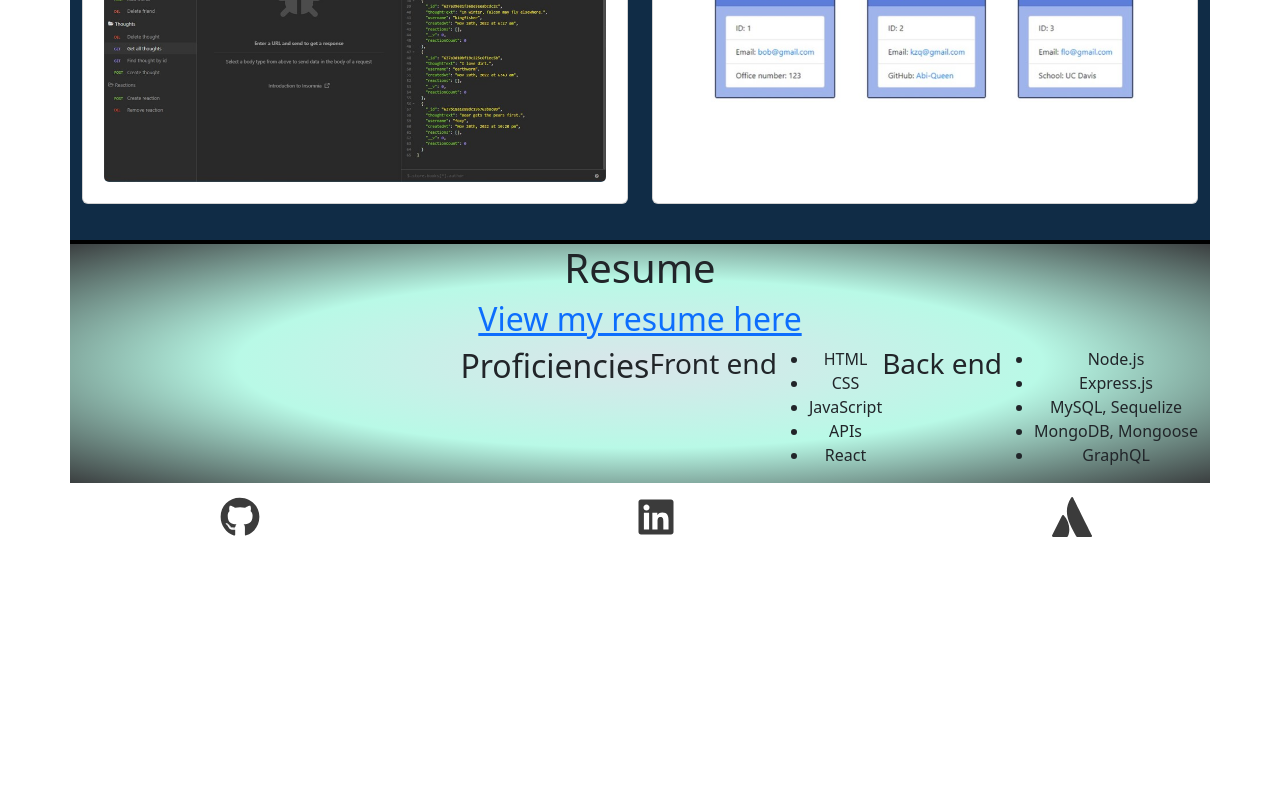
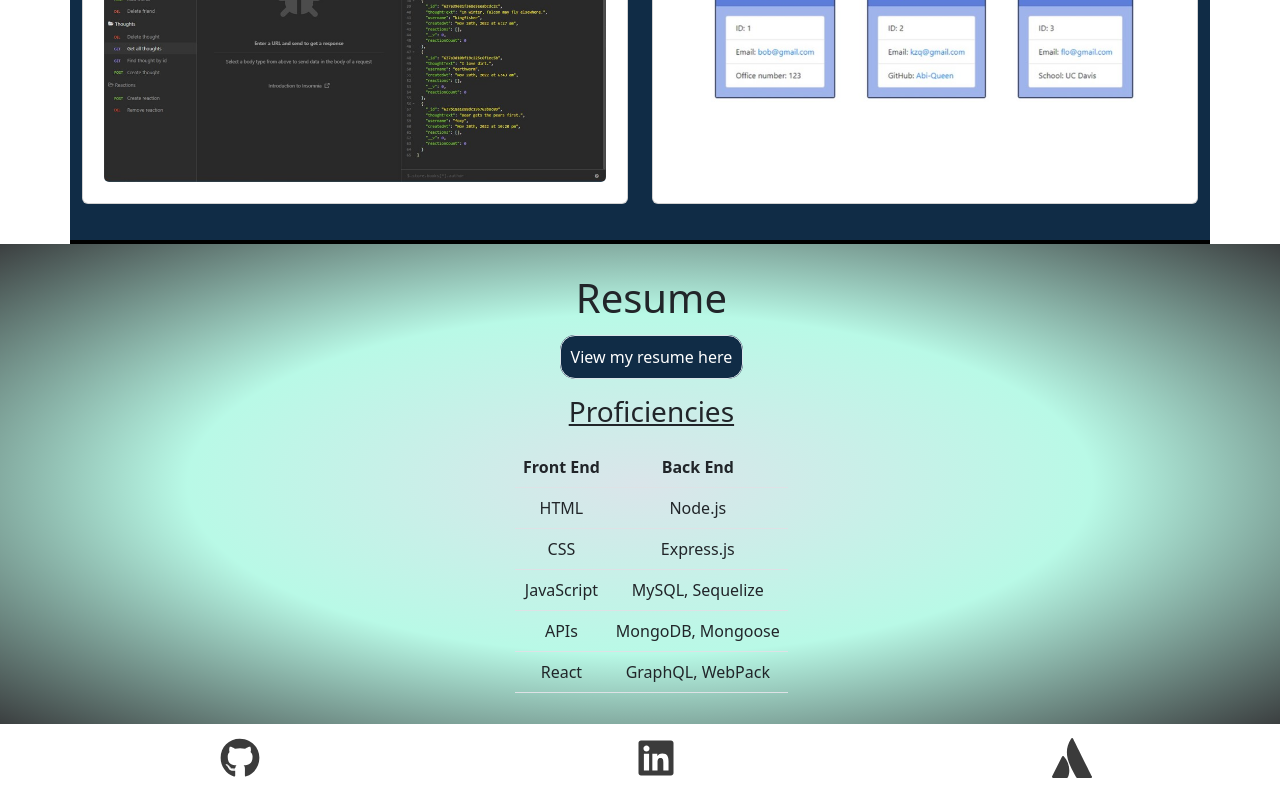
Before and after one commit to Abi-Queen/abi-queen-spa, a React (Create React App) app: page / in a window 1280 px wide. Shown: the part 1719-2519 px from the top of the page. Before the commit the page ends 2278 px from the top, so only its background shows below. Built offline with nearby package versions, Linux system fonts and the light colour scheme.

Commit message:
formatted contact-form, added submit msg

```diff
--- a/src/App.css
+++ b/src/App.css
@@ -200,6 +200,12 @@ nav ul li a:hover {
   text-decoration: none;
 }
 
+.card-title a:hover {
+  text-shadow: 0 0 10px white;
+  font-weight: bold;
+  color: rgb(59, 59, 59)
+}
+
 .card-text {
   font-style: italic;
   font-size: 14px;
@@ -224,21 +230,27 @@ nav ul li a:hover {
 
 /* PORTFOLIO STYLES END */
 
-/* RESUME STYLES START */
+/* CONTACT STYLES START */
 
-/* RESUME STYLES END */
+#contact {
+  display: flex;
+  display: block;
+  margin: auto;
+}
 
-/* CONTACT STYLES START */
+#contact-form {
+display: flex-row;
+padding-left: 10%;
+padding: 10px
+}
 
 form {
   width: 40%;
-  border: 1px solid black
 }
 
 input {
   font-size: 1rem;
   padding: 0.25rem;
-  border: 1px solid black;
   outline: none;
   border-radius: 3px;
   transition: box-shadow 0.2s;
@@ -258,9 +270,9 @@ textarea {
 
 button {
   background: var(--primary);
-  border: 0;
   border-radius: 5px;
   color: black;
+  background-color: grey;
   cursor: pointer;
   font-size: 16px;
   font-weight: 600;
@@ -268,7 +280,48 @@ button {
   padding: 10px 15px;
 }
 
+/* CONTACT STYLES END */
 
+/* RESUME STYLES START */
+
+#resume {
+  align-items: center;
+  padding: 15px
+}
+
+#resume-list {
+  text-align: center;
+  align-items: center;
+  padding-left: 40%
+}
+
+#resume h1 {
+  padding: 15px
+}
+
+#resume h3 {
+  padding: 10px;
+  text-decoration: underline
+}
+
+#resume-link a {
+  color: white;
+  text-decoration: none;
+  background-color: var(--tertiary-color);
+  border: 1px solid var(--primary-color);
+  border-radius: 15px;
+  padding: 10px
+}
+
+#resume-link a:hover {
+  text-shadow: 0 0 10px white;
+  font-weight: bold;
+  background-color: var(--secondary-color)
+}
+
+/* RESUME STYLES START */
+
+/* FOOTER STYLES START */
 
 footer {
   background-color: var(--fourth-color);
--- a/src/components/Contact/index.js
+++ b/src/components/Contact/index.js
@@ -12,6 +12,7 @@ function ContactForm () {
         e.preventDefault()
         if (!errorMessage) {
             console.log('Submit form', formState)
+            setErrorMessage('Thanks! I look forward to chatting with you.')
         }
     }
 
@@ -25,7 +26,7 @@ function ContactForm () {
             }
         } else {
             if (!e.target.value.length) {
-                setErrorMessage(`${e.target.name} is required.`)
+                setErrorMessage(`Please enter ${e.target.name}.`)
             } else {
                 setErrorMessage('')
             }
--- a/src/components/Resume/index.js
+++ b/src/components/Resume/index.js
@@ -3,33 +3,45 @@ import React from 'react'
 
 function Resume () {
   return (
-    <section className="container" id="resume">
+    <section className="d-flex" id="resume">
+        <div id="resume-list">
             <h1>Resume</h1>
-            <div className="row">
-                <h2><a href="https://drive.google.com/file/d/1o-eO67x3Mb3exlK_D9LFarj_NivBnDNv/view?usp=sharing" target="_blank">View my resume here</a></h2>
-            </div>
-            <div className="row d-flex align-items-end">
-                <div className="col d-flex justify-content-end">
-                    <h2>Proficiencies</h2>
-                    <h3>Front end</h3>
-                    <ul>
-                        <li>HTML</li>
-                        <li>CSS</li>
-                        <li>JavaScript</li>
-                        <li>APIs</li>
-                        <li>React</li>
-                    </ul>
-                    <h3>Back end</h3>
-                    <ul>
-                        <li>Node.js</li>
-                        <li>Express.js</li>
-                        <li>MySQL, Sequelize</li>
-                        <li>MongoDB, Mongoose</li>
-                        <li>GraphQL</li>
-                    </ul>
-                </div>
-            </div>
-        </section>
+            <p id="resume-link">
+                <a href="https://drive.google.com/file/d/1o-eO67x3Mb3exlK_D9LFarj_NivBnDNv/view?usp=sharing" target="_blank">View my resume here</a>
+            </p>
+            <h3>Proficiencies</h3>
+            <table class="table">
+                <thead>
+                    <tr>
+                    <th scope="col">Front End</th>
+                    <th scope="col">Back End</th>
+                    </tr>
+                </thead>
+                <tbody>
+                    <tr>
+                        <td>HTML</td>
+                        <td>Node.js</td>
+                    </tr>
+                    <tr>
+                        <td>CSS</td>
+                        <td>Express.js</td>
+                    </tr>
+                    <tr>
+                        <td>JavaScript</td>
+                        <td>MySQL, Sequelize</td>
+                    </tr>
+                    <tr>
+                        <td>APIs</td>
+                        <td>MongoDB, Mongoose</td>
+                    </tr>
+                    <tr>
+                        <td>React</td>
+                        <td>GraphQL, WebPack</td>
+                    </tr>
+                </tbody>
+            </table>
+        </div>
+    </section>
   )
 }
 
```
